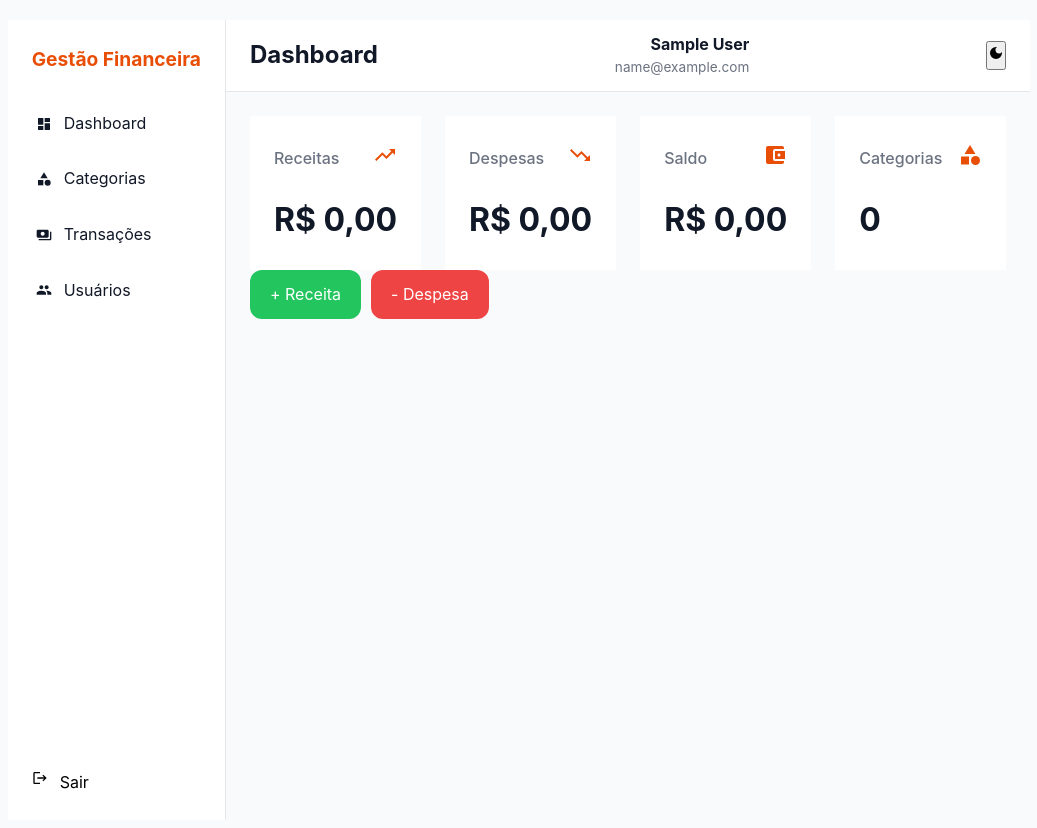
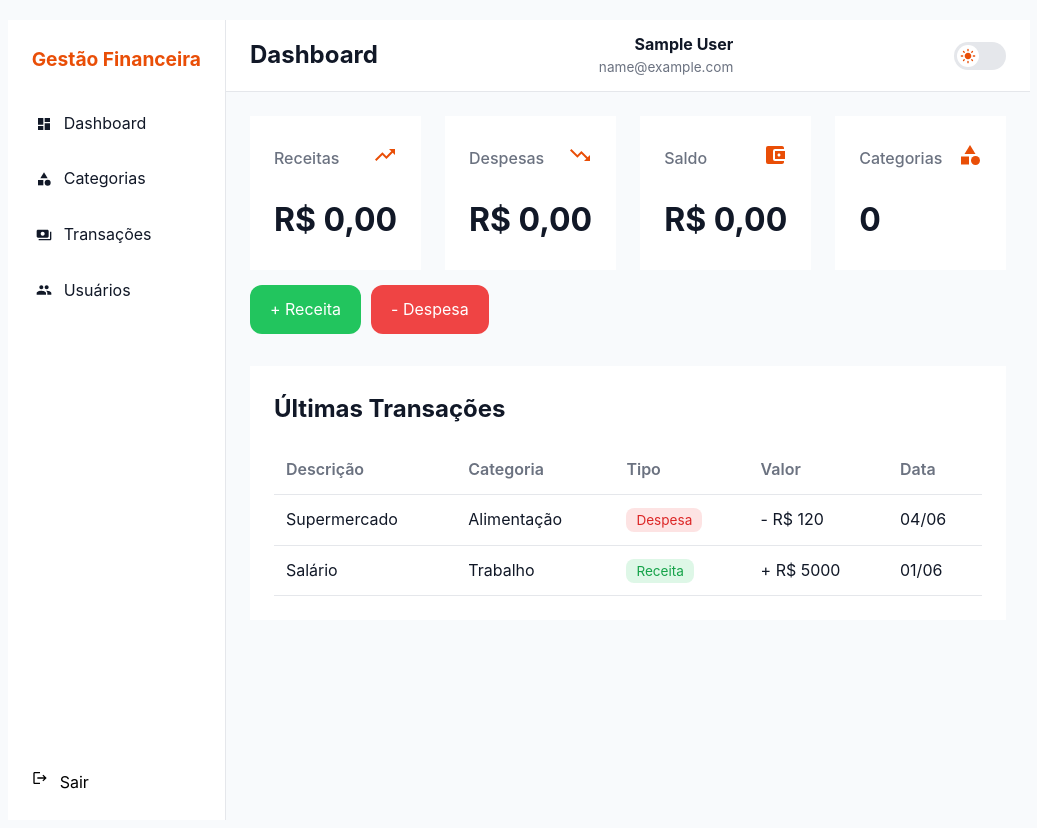
Before and after one commit to lukasalmeida/gestaofinanceira, a React app in the folder app/web/: page / in a window 1280 px wide. Shown: the top 828 px of the page, without its empty margins (121-1158 px from the left). Built offline with nearby package versions, Linux system fonts and the light colour scheme; no server answers; sample sign-in values are in the browser's storage; the HTML template or start-up script is replaced by a standard one.

Commit message:
fix(web-darkmode): correção do Darkmode

```diff
--- a/app/web/src/components/Header/Header.css
+++ b/app/web/src/components/Header/Header.css
@@ -22,3 +22,53 @@
   color: var(--text-secondary);
   font-size: .85rem;
 }
+
+.theme-switch {
+  cursor: pointer;
+}
+
+.switch {
+  width: 52px;
+  height: 28px;
+
+  background: var(--border);
+
+  border-radius: 999px;
+
+  display: flex;
+  align-items: center;
+
+  padding: 3px;
+
+  transition: .3s ease;
+}
+
+.switch.dark {
+  background: var(--primary);
+}
+
+.thumb {
+  width: 22px;
+  height: 22px;
+
+  background: white;
+
+  border-radius: 50%;
+
+  display: flex;
+  align-items: center;
+  justify-content: center;
+
+  color: var(--primary);
+
+  transition: .3s ease;
+}
+
+/* movimento do toggle */
+.switch.light .thumb {
+  transform: translateX(0);
+}
+
+.switch.dark .thumb {
+  transform: translateX(24px);
+}
--- a/app/web/src/components/Header/Header.jsx
+++ b/app/web/src/components/Header/Header.jsx
@@ -1,12 +1,9 @@
 import { useAuth } from "../../contexts/AuthContext";
-
 import "./Header.css";
-
 import {
   MdDarkMode,
   MdLightMode
 } from "react-icons/md";
-
 import { useTheme } from "../../contexts/ThemeContext";
 
 
@@ -22,16 +19,17 @@ export default function Header() {
         <strong>{user?.name}</strong>
         <span>{user?.email}</span>
       </div>
-      <button
-        onClick={toggleTheme}
-        className="theme-btn"
-      >
-        {
-          theme === "dark"
-            ? <MdLightMode />
-            : <MdDarkMode />
-        }
-      </button>
+      <div className="theme-switch" onClick={toggleTheme}>
+        <div className={`switch ${theme}`}>
+          <div className="thumb">
+            {theme === "dark" ? (
+              <MdDarkMode />
+            ) : (
+              <MdLightMode />
+            )}
+          </div>
+        </div>
+      </div>
     </header>
   );
 }
--- /dev/null
+++ b/app/web/src/components/Table/Table.css
@@ -0,0 +1,69 @@
+.table-container {
+  margin-top: 32px;
+
+  background: var(--surface);
+
+  border-radius: var(--radius);
+
+  padding: 24px;
+
+  box-shadow: var(--shadow);
+}
+
+.table-container h2 {
+  margin-bottom: 16px;
+}
+
+table {
+  width: 100%;
+
+  border-collapse: collapse;
+}
+
+th {
+  text-align: left;
+
+  padding: 12px;
+
+  color: var(--text-secondary);
+
+  font-weight: 600;
+
+  border-bottom: 1px solid var(--border);
+}
+
+td {
+  padding: 12px;
+
+  border-bottom: 1px solid var(--border);
+}
+
+tr:hover {
+  background: var(--primary-light);
+}
+
+.empty {
+  text-align: center;
+
+  color: var(--text-secondary);
+
+  padding: 24px;
+}
+
+.type {
+  padding: 4px 10px;
+
+  border-radius: 8px;
+
+  font-size: 0.85rem;
+}
+
+.type.income {
+  background: rgba(34, 197, 94, 0.15);
+  color: #16a34a;
+}
+
+.type.expense {
+  background: rgba(239, 68, 68, 0.15);
+  color: #dc2626;
+}
--- /dev/null
+++ b/app/web/src/components/Table/Table.jsx
@@ -0,0 +1,47 @@
+import "./Table.css";
+
+export default function Table({ data = [] }) {
+  return (
+    <div className="table-container">
+      <h2>Últimas Transações</h2>
+
+      <table>
+        <thead>
+          <tr>
+            <th>Descrição</th>
+            <th>Categoria</th>
+            <th>Tipo</th>
+            <th>Valor</th>
+            <th>Data</th>
+          </tr>
+        </thead>
+
+        <tbody>
+          {data.length === 0 ? (
+            <tr>
+              <td colSpan="5" className="empty">
+                Nenhuma transação encontrada
+              </td>
+            </tr>
+          ) : (
+            data.map((item) => (
+              <tr key={item.id}>
+                <td>{item.description}</td>
+                <td>{item.category}</td>
+                <td>
+                  <span className={`type ${item.type}`}>
+                    {item.type === "income" ? "Receita" : "Despesa"}
+                  </span>
+                </td>
+                <td className={item.type}>
+                  {item.type === "income" ? "+" : "-"} R$ {item.amount}
+                </td>
+                <td>{item.date}</td>
+              </tr>
+            ))
+          )}
+        </tbody>
+      </table>
+    </div>
+  );
+}
--- a/app/web/src/main.jsx
+++ b/app/web/src/main.jsx
@@ -5,13 +5,16 @@ import App from "./App";
 import "./styles/globals.css"
 
 import { AuthProvider } from "./contexts/AuthContext";
+import { ThemeProvider } from "./contexts/ThemeContext";
 
 ReactDOM.createRoot(
   document.getElementById("root")
 ).render(
   <React.StrictMode>
     <AuthProvider>
-      <App />
+      <ThemeProvider>
+        <App />
+      </ThemeProvider>
     </AuthProvider>
   </React.StrictMode>
 );
--- a/app/web/src/pages/Dashboard/Dashboard.css
+++ b/app/web/src/pages/Dashboard/Dashboard.css
@@ -31,6 +31,7 @@
 
   border-radius: 12px;
   margin-right: 10px;
+  margin-top: 15px;
 
   cursor: pointer;
 }
@@ -44,6 +45,8 @@
   padding: 12px 20px;
 
   border-radius: 12px;
+  margin-top: 15px;
+
 
   cursor: pointer;
 }
--- a/app/web/src/pages/Dashboard/Dashboard.jsx
+++ b/app/web/src/pages/Dashboard/Dashboard.jsx
@@ -6,6 +6,8 @@ import './Dashboard.css'
 
 import { useState } from "react"
 import Modal from "../../components/Modal/Modal"
+
+import Table from "../../components/Table/Table";
 
 import {
   MdTrendingUp,
@@ -18,6 +20,26 @@ export default function Dashboard() {
   const [incomeModalOpen, setIncomeModalOpen] = useState(false);
 
   const [expenseModalOpen, setExpenseModalOpen] = useState(false);
+
+  const transactions = [
+    {
+      id: 1,
+      description: "Supermercado",
+      category: "Alimentação",
+      type: "expense",
+      amount: 120,
+      date: "04/06"
+    },
+    {
+      id: 2,
+      description: "Salário",
+      category: "Trabalho",
+      type: "income",
+      amount: 5000,
+      date: "01/06"
+    }
+  ];
+
   return (
     <MainLayout>
       <div className="dashboard-cards">
@@ -60,6 +82,8 @@ export default function Dashboard() {
           - Despesa
         </button>
       </div>
+
+      <Table data={transactions} />
 
 
       <Modal
```
Also changed, not shown: app/web/src/contexts/ThemeContext.jsx (+3 -11 lines).
